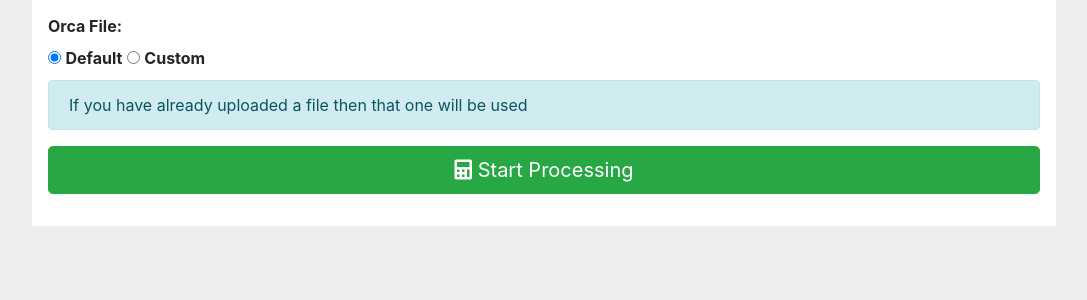
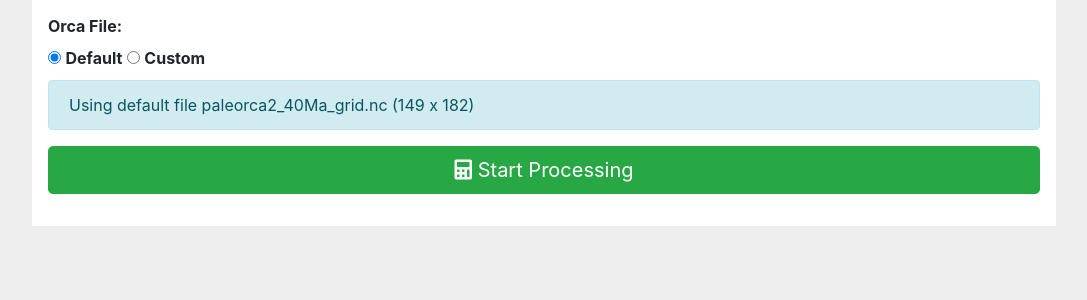
Before and after one commit to Paleoclim-CNRS/netcdf_editor_app, a Flask app: template Multi_Page_WebApp/flask_app/climate_simulation_platform/templates/app/routing.html in a window 1280 px wide. Shown: the part 471-771 px from the top of the page, without its empty margins (96-1183 px from the left). Run offline with Flask 2, Linux system fonts and the light colour scheme; the template is opened without the code that fills it, so the values that code supplies are empty; parts of the project's set-up code (start-up, migrations or seed data) failed here and were passed over; some libraries are stand-ins or nearby versions.

Commit message:
update routing.html

```diff
--- a/Multi_Page_WebApp/flask_app/climate_simulation_platform/templates/app/routing.html
+++ b/Multi_Page_WebApp/flask_app/climate_simulation_platform/templates/app/routing.html
@@ -72,7 +72,8 @@ Differences:
             <label for="custom">Custom</label>
         </div>
         <div id='defaultInfo' class="alert alert-info" role="alert">
-            If you have already uploaded a file then that one will be used
+            Using default file paleorca2_40Ma_grid.nc (149 x 182)
+            <!--If you have already uploaded a file then that one will be used-->
         </div>
         <div id='uploadocra' class="alert alert-warning" role="alert">
             <p>
```
